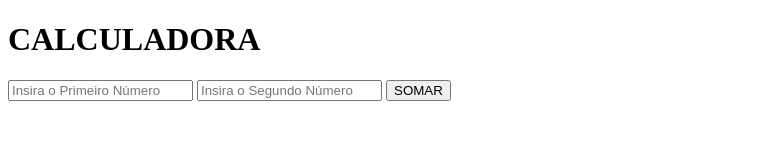
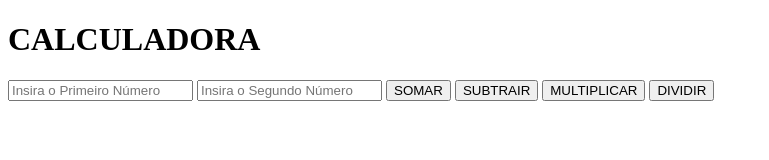
Before and after one commit to eugustaelix/PrimeiroRepositorioPAM, a website: page www/index.html in a window 1280 px wide. Shown: the whole page, without its empty margins (0-769 px from the left). Drawn offline with Linux system fonts and the light colour scheme.

Commit message:
Calculadora com adição, subtração, divisão e multiplicação

```diff
--- a/www/index.html
+++ b/www/index.html
@@ -18,6 +18,33 @@
 
             document.getElementById('visor').innerHTML=resultado
         }
+
+        function subtrair(){
+            numero01 = parseInt(document.getElementById('numero01').value)
+            numero02 = parseInt(document.getElementById('numero02').value)
+
+            resultado = numero01 - numero02
+
+            document.getElementById('visor').innerHTML=resultado
+        }
+
+        function multiplicar(){
+            numero01 = parseInt(document.getElementById('numero01').value)
+            numero02 = parseInt(document.getElementById('numero02').value)
+
+            resultado = numero01 * numero02
+
+            document.getElementById('visor').innerHTML=resultado
+        }
+
+        function dividir(){
+            numero01 = parseInt(document.getElementById('numero01').value)
+            numero02 = parseInt(document.getElementById('numero02').value)
+
+            resultado = numero01 / numero02
+
+            document.getElementById('visor').innerHTML=resultado
+        }
     </script>
 </head>
 <body>
@@ -26,5 +53,8 @@
     <input type="number" placeholder="Insira o Primeiro Número" id="numero01">
     <input type="number" placeholder="Insira o Segundo Número" id="numero02">
     <input type="button" value="SOMAR" onclick="somar()">
+    <input type="button" value="SUBTRAIR" onclick="subtrair()">
+    <input type="button" value="MULTIPLICAR" onclick="multiplicar()">
+    <input type="button" value="DIVIDIR" onclick="dividir()">
 </body>
 </html>
```
